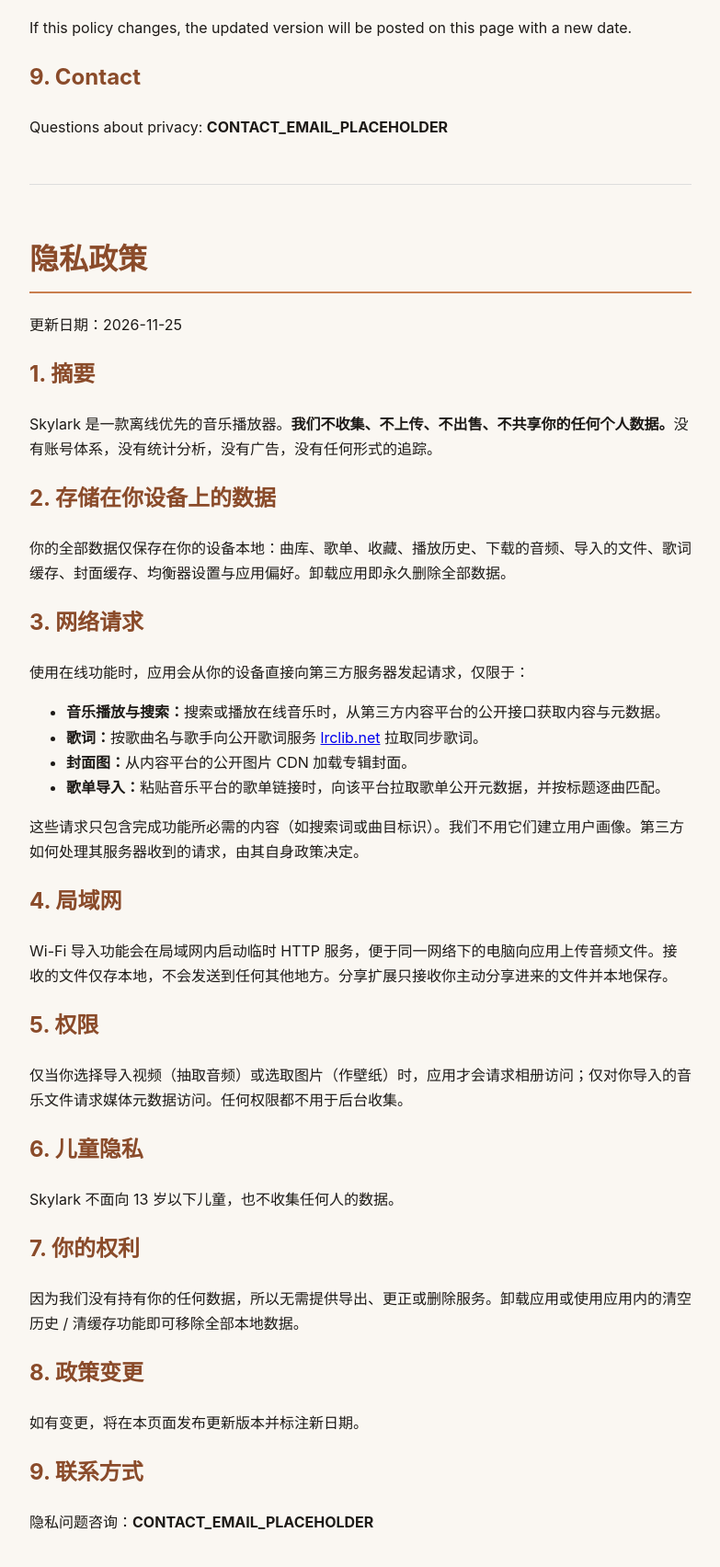
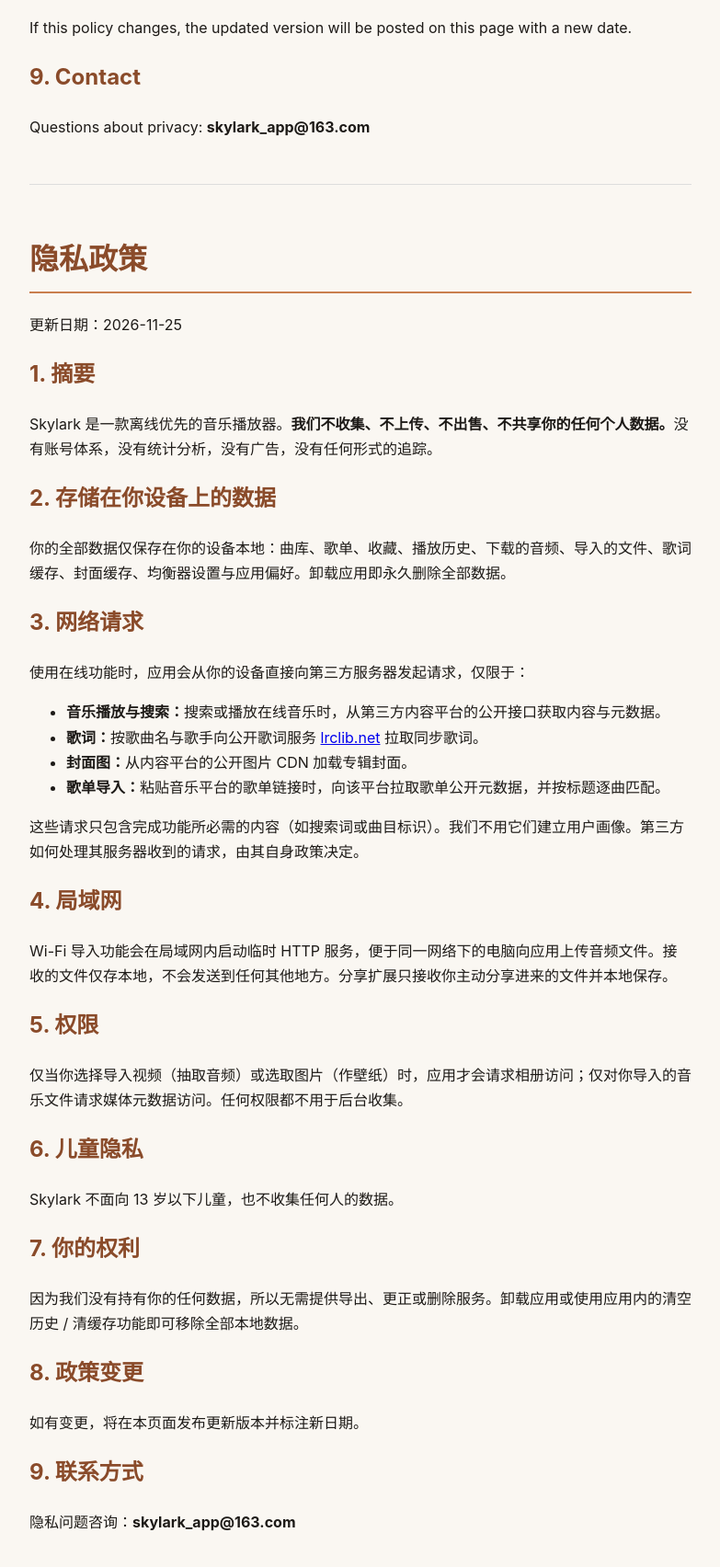
Before and after one commit to skylarkmusic/skylark, a plain HTML site: page privacy.html in a window 1280 px wide. Shown: the part 1661-3365 px from the top of the page at 92% size, without its empty margins (248-1031 px from the left). Drawn offline with Linux system fonts and the light colour scheme.

Commit message:
Update contact email in privacy policySet real contact email in privacy policy

```diff
--- a/privacy.html
+++ b/privacy.html
@@ -48,7 +48,7 @@
 <p>If this policy changes, the updated version will be posted on this page with a new date.</p>
 
 <h2>9. Contact</h2>
-<p>Questions about privacy: <strong>CONTACT_EMAIL_PLACEHOLDER</strong></p>
+<p>Questions about privacy: <strong>skylark_app@163.com</strong></p>
 
 <div class="zh">
 <h1>隐私政策</h1>
@@ -86,7 +86,7 @@
 <p>如有变更，将在本页面发布更新版本并标注新日期。</p>
 
 <h2>9. 联系方式</h2>
-<p>隐私问题咨询：<strong>CONTACT_EMAIL_PLACEHOLDER</strong></p>
+<p>隐私问题咨询：<strong>skylark_app@163.com</strong></p>
 </div>
 </body>
 </html>
```
